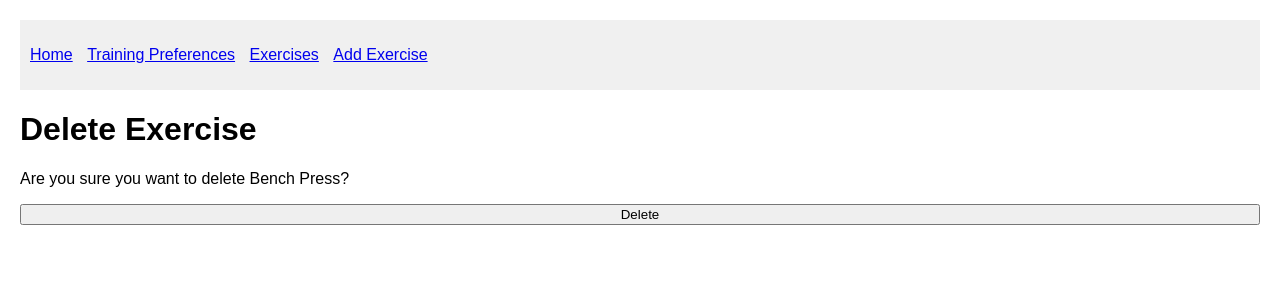
After one commit to Kamil313333/Training-Creator, a Flask app: page /delete-exercise/1 in a window 1280 px wide. The commit adds this page. Shown: the top 300 px of the page. Run offline with Flask 2, Linux system fonts and the light colour scheme; data comes from the database, SQL or seed files in the repository; both versions use the stored data as it was after the commit.

Commit message:
Dzialajacy delete i generowanie planu

```diff
--- a/app.py
+++ b/app.py
@@ -1,64 +1,93 @@
 from flask import Flask, render_template, request, redirect, url_for
 from flask_sqlalchemy import SQLAlchemy
+import random
 
 app = Flask(__name__)
 app.config['SQLALCHEMY_DATABASE_URI'] = 'sqlite:///database.db'
 db = SQLAlchemy(app)
 
-# Model Exercise
 class Exercise(db.Model):
     id = db.Column(db.Integer, primary_key=True)
     name = db.Column(db.String(100), nullable=False)
     muscle_group = db.Column(db.String(100), nullable=False)
 
-    def __repr__(self):
-        return f'<Exercise {self.name}>'
+@app.route('/')
+def index():
+    return render_template('index.html')
 
-# Tworzenie przykładowych ćwiczeń w bazie danych
-def create_sample_exercises():
-    exercises = [
-        Exercise(name='Push-ups', muscle_group='Chest'),
-        Exercise(name='Pull-ups', muscle_group='Back'),
-        Exercise(name='Squats', muscle_group='Legs'),
-        Exercise(name='Plank', muscle_group='Core')
-    ]
-    db.session.bulk_save_objects(exercises)
-    db.session.commit()
-
-# Widok listy ćwiczeń z podziałem na grupy mięśniowe
-@app.route('/')
+@app.route('/exercises')
 def exercises():
     exercises = Exercise.query.all()
     return render_template('exercises.html', exercises=exercises)
 
-# Widok dodawania nowego ćwiczenia
-@app.route('/add_exercise', methods=['GET', 'POST'])
+@app.route('/add-exercise', methods=['GET', 'POST'])
 def add_exercise():
     if request.method == 'POST':
         name = request.form['name']
         muscle_group = request.form['muscle_group']
-
         new_exercise = Exercise(name=name, muscle_group=muscle_group)
         db.session.add(new_exercise)
         db.session.commit()
-
         return redirect(url_for('exercises'))
-
     return render_template('add_exercise.html')
 
-# Widok usuwania ćwiczenia
-@app.route('/delete_exercise/<int:id>', methods=['POST'])
+@app.route('/delete-exercise/<int:id>', methods=['GET', 'POST'])
 def delete_exercise(id):
     exercise = Exercise.query.get_or_404(id)
-    db.session.delete(exercise)
-    db.session.commit()
-    return redirect(url_for('exercises'))
+    if request.method == 'POST':
+        db.session.delete(exercise)
+        db.session.commit()
+        return redirect(url_for('exercises'))
+    return render_template('delete_exercise.html', exercise=exercise)
 
-# Inicjalizacja bazy danych
-with app.app_context():
-    db.create_all()
-    create_sample_exercises()
+@app.route('/home', methods=['GET', 'POST'])
+def home():
+    if request.method == 'POST':
+        training_type = request.form['training_type']
+        return redirect(url_for('plan', training_type=training_type))
+    return render_template('home.html')
 
-# Uruchomienie aplikacji
+@app.route('/plan/<training_type>')
+def plan(training_type):
+    exercises = Exercise.query.all()
+    grouped_exercises = {
+        'Legs': [e for e in exercises if e.muscle_group == 'Legs'],
+        'Shoulders': [e for e in exercises if e.muscle_group == 'Shoulders'],
+        'Chest': [e for e in exercises if e.muscle_group == 'Chest'],
+        'Back': [e for e in exercises if e.muscle_group == 'Back'],
+        'Biceps': [e for e in exercises if e.muscle_group == 'Biceps'],
+        'Triceps': [e for e in exercises if e.muscle_group == 'Triceps'],
+        'Calves': [e for e in exercises if e.muscle_group == 'Calves']
+    }
+    plan = generate_plan(training_type, grouped_exercises)
+    return render_template('plan.html', training_type=training_type, plan=plan)
+
+def generate_plan(training_type, exercises):
+    plan = {}
+    if training_type == 'Push Pull Legs':
+        plan['Push'] = random.sample(exercises['Chest'], min(3, len(exercises['Chest']))) + \
+                       random.sample(exercises['Shoulders'], min(2, len(exercises['Shoulders']))) + \
+                       random.sample(exercises['Triceps'], min(1, len(exercises['Triceps'])))
+        plan['Pull'] = random.sample(exercises['Back'], min(4, len(exercises['Back']))) + \
+                       random.sample(exercises['Biceps'], min(1, len(exercises['Biceps']))) + \
+                       random.sample(exercises['Shoulders'], min(1, len(exercises['Shoulders'])))
+        plan['Legs'] = random.sample(exercises['Legs'], min(5, len(exercises['Legs']))) + \
+                       random.sample(exercises['Calves'], min(1, len(exercises['Calves'])))
+    elif training_type == 'Split':
+        plan['Legs'] = random.sample(exercises['Legs'], min(4, len(exercises['Legs']))) + \
+                       random.sample(exercises['Calves'], min(1, len(exercises['Calves'])))
+        plan['Chest'] = random.sample(exercises['Chest'], min(5, len(exercises['Chest'])))
+        plan['Back'] = random.sample(exercises['Back'], min(5, len(exercises['Back'])))
+        plan['Arms'] = random.sample(exercises['Biceps'], min(2, len(exercises['Biceps']))) + \
+                       random.sample(exercises['Triceps'], min(2, len(exercises['Triceps'])))
+    elif training_type == 'FBW':
+        plan['Day A'] = random.sample(exercises['Legs'], min(1, len(exercises['Legs']))) + \
+                        random.sample(exercises['Chest'], min(1, len(exercises['Chest']))) + \
+                        random.sample(exercises['Back'], min(1, len(exercises['Back'])))
+        plan['Day B'] = random.sample(exercises['Legs'], min(1, len(exercises['Legs']))) + \
+                        random.sample(exercises['Chest'], min(1, len(exercises['Chest']))) + \
+                        random.sample(exercises['Back'], min(1, len(exercises['Back'])))
+    return plan
+
 if __name__ == '__main__':
     app.run(debug=True)
--- a/requirements.txt
+++ b/requirements.txt
@@ -1,2 +1,2 @@
-Flask==2.1.1
+Flask==2.0.2
 Flask-SQLAlchemy==2.5.1
--- a/static/style.css
+++ b/static/style.css
@@ -1,45 +1,34 @@
+/* static/style.css */
 body {
     font-family: Arial, sans-serif;
+    margin: 20px;
 }
 
-h1 {
-    color: #333;
+nav {
+    background-color: #f0f0f0;
+    padding: 10px;
+    margin-bottom: 20px;
+}
+
+nav ul {
+    list-style-type: none;
+    padding: 0;
+}
+
+nav ul li {
+    display: inline;
+    margin-right: 10px;
+}
+
+main {
+    margin-top: 20px;
 }
 
 form {
-    margin-bottom: 20px;
+    display: flex;
+    flex-direction: column;
 }
 
-label {
-    display: block;
-    margin-top: 10px;
+label, input, select {
+    margin-bottom: 10px;
 }
-
-input[type="text"],
-input[type="number"] {
-    width: 100%;
-    padding: 8px;
-    margin-top: 5px;
-}
-
-button {
-    padding: 10px 15px;
-    background-color: #007BFF;
-    color: white;
-    border: none;
-    cursor: pointer;
-}
-
-button:hover {
-    background-color: #0056b3;
-}
-
-a {
-    display: block;
-    margin-top: 20px;
-    color: #007BFF;
-}
-
-a:hover {
-    text-decoration: underline;
-}
--- /dev/null
+++ b/templates/delete_exercise.html
@@ -0,0 +1,12 @@
+<!-- templates/delete_exercise.html -->
+{% extends 'layout.html' %}
+
+{% block title %}Delete Exercise{% endblock %}
+
+{% block content %}
+    <h1>Delete Exercise</h1>
+    <p>Are you sure you want to delete {{ exercise.name }}?</p>
+    <form action="{{ url_for('delete_exercise', id=exercise.id) }}" method="post">
+        <input type="submit" value="Delete">
+    </form>
+{% endblock %}
--- a/templates/layout.html
+++ b/templates/layout.html
@@ -1,28 +1,23 @@
-<!-- layout.html -->
+<!-- templates/layout.html -->
 <!DOCTYPE html>
 <html lang="en">
 <head>
     <meta charset="UTF-8">
-    <meta name="viewport" content="width=device-width, initial-scale=1.0">
-    <title>Exercise App</title>
-    <!-- Dodatkowe style CSS lub skrypty JS mogą być dołączone tutaj -->
+    <title>{% block title %}{% endblock %}</title>
+    <link rel="stylesheet" href="{{ url_for('static', filename='style.css') }}">
 </head>
 <body>
-    <header>
-        <h1>Exercise App</h1>
-        <nav>
-            <ul>
-                <li><a href="{{ url_for('exercises') }}">Exercise List</a></li>
-                <li><a href="{{ url_for('add_exercise') }}">Add Exercise</a></li>
-            </ul>
-        </nav>
-    </header>
+    <nav>
+        <ul>
+            <li><a href="{{ url_for('index') }}">Home</a></li>
+            <li><a href="{{ url_for('home') }}">Training Preferences</a></li>
+            <li><a href="{{ url_for('exercises') }}">Exercises</a></li>
+            <li><a href="{{ url_for('add_exercise') }}">Add Exercise</a></li>
+        </ul>
+    </nav>
     <main>
         {% block content %}
         {% endblock %}
     </main>
-    <footer>
-        &copy; 2024 Exercise App. All rights reserved.
-    </footer>
 </body>
 </html>
```
Also changed, not shown: templates/add_exercise.html (+16 -10 lines), templates/exercises.html (+5 -10 lines), templates/home.html (added, +18 -0 lines), templates/plan.html (added, +21 -0 lines), instance/database.db.
